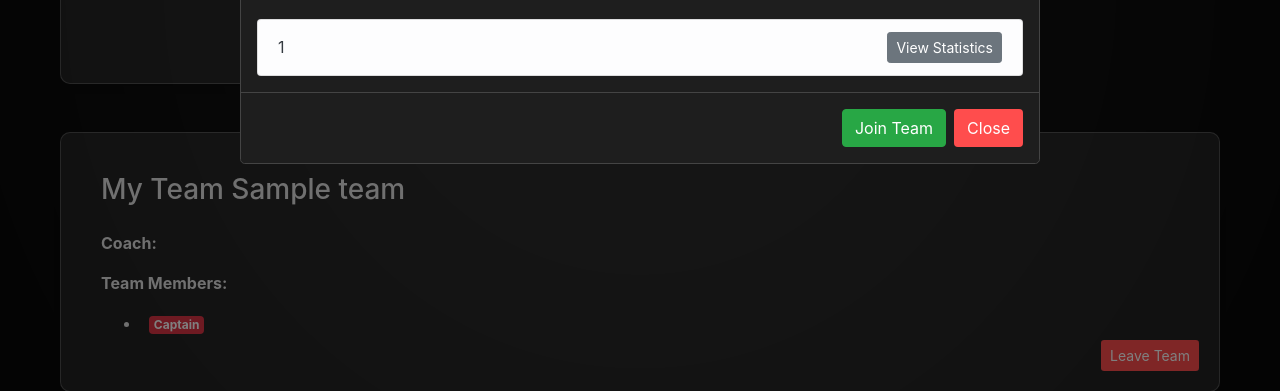
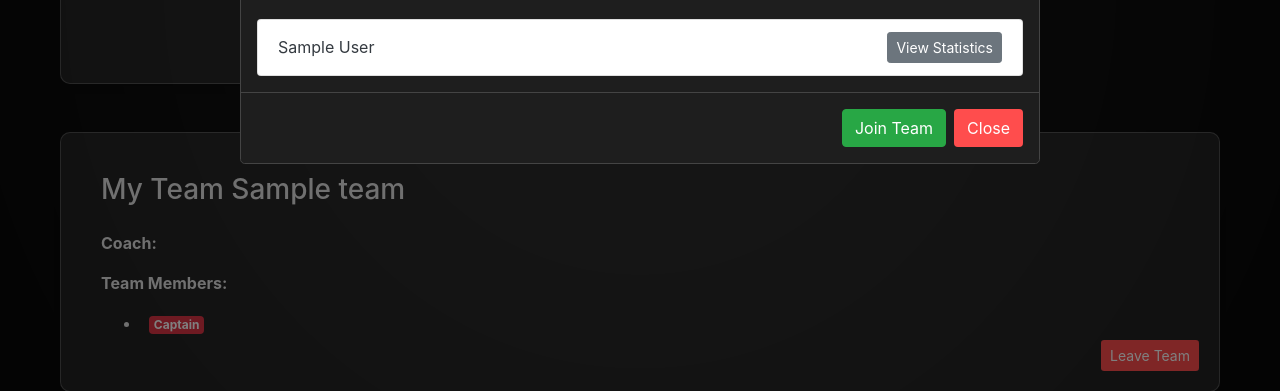
Before and after one commit to manuelamanetjr/Ligameet-Web, a Django app: template ligameet/templates/ligameet/player_dashboard.html in a window 1280 px wide, after a click on "View Team". Shown: the part 409-800 px from the top of the page. Run offline with Django 5.2, Linux system fonts and the light colour scheme; data comes from the database, SQL or seed files in the repository; tables that the repository leaves empty hold one stand-in row (values such as "Sample post"); the template is opened without the code that fills it: values that come from a table or form of the project are taken from there, most other values are stand-ins (such as "Sample title", 1, 10 or a date in 2020); grey boxes marked "Sample" are stand-in pictures; parts of the project's set-up code (start-up, migrations or seed data) failed here and were passed over; some libraries are stand-ins or nearby versions.

Commit message:
fixing Teams/Matches tabs

```diff
--- a/ligameet/templates/ligameet/player_dashboard.html
+++ b/ligameet/templates/ligameet/player_dashboard.html
@@ -499,9 +499,9 @@
                                             <p><strong>Members:</strong></p>
                                             <ul class="list-group">
                                                 {% for participant in team.teamparticipant_set.all %}
-                                        <li class="list-group-item d-flex justify-content-between align-items-center {% if participant.IS_CAPTAIN %} list-group-item-light {% else %} list-group-item-light {% endif %}">
+                                                    <li class="list-group-item d-flex justify-content-between align-items-center {% if participant.IS_CAPTAIN %} list-group-item-light {% endif %}">
                                                         <span class="text-dark">
-                                                {{ participant.USER_ID }}
+                                                            {{ participant.USER_ID.profile.FIRST_NAME }} {{ participant.USER_ID.profile.LAST_NAME }}
                                                             {% if participant.IS_CAPTAIN %}
                                                                 <span class="badge badge-danger ml-2">Captain</span>
                                                             {% endif %}
@@ -525,7 +525,7 @@
                             </div>
                         {% endfor %}
                     </div>
-                {% endif  %}
+                {% endif %}
 
                 <!-- Volleyball Teams Section -->
                 {% if volleyball_teams %}
@@ -555,11 +555,12 @@
                                         <div class="modal-body">
                                             <p><strong>Coach:</strong> {{ team.COACH_ID.profile.FIRST_NAME }} {{ team.COACH_ID.profile.LAST_NAME }}</p>
                                             <p><strong>Contact Information:</strong> {{ team.COACH_ID.profile.PHONE }}</p>
+                                            <p><strong>Members:</strong></p>
                                             <ul class="list-group">
                                                 {% for participant in team.teamparticipant_set.all %}
-                                                    <li class="list-group-item d-flex justify-content-between align-items-center {% if participant.IS_CAPTAIN %} list-group-item-light {% else %} list-group-item-light {% endif %}">
+                                                    <li class="list-group-item d-flex justify-content-between align-items-center {% if participant.IS_CAPTAIN %} list-group-item-light {% endif %}">
                                                         <span class="text-dark">
-                                                            {{ participant.USER_ID }}
+                                                            {{ participant.USER_ID.profile.FIRST_NAME }} {{ participant.USER_ID.profile.LAST_NAME }}
                                                             {% if participant.IS_CAPTAIN %}
                                                                 <span class="badge badge-danger ml-2">Captain</span>
                                                             {% endif %}
@@ -584,7 +585,6 @@
                         {% endfor %}
                     </div>
                 {% endif %}
-            </div>
             </div>
 
         <!-- Modal for Viewing Participant Details -->
@@ -646,6 +646,7 @@
             {% endfor %}
         {% endfor %}
 
+        <!-- Optional Games Tab -->
         <div class="tab-pane fade" id="games" role="tabpanel" aria-labelledby="games-tab">
             <h2 class="text-center mb-4">Find Match</h2>
             <div class="card-container">
@@ -666,8 +667,6 @@
                         </div>
                     </div>
                 {% endfor %}
-                </div>
-            </div>
             </div>
         </div>
 
```
Lines whose indentation alone changed are shown as unchanged.
